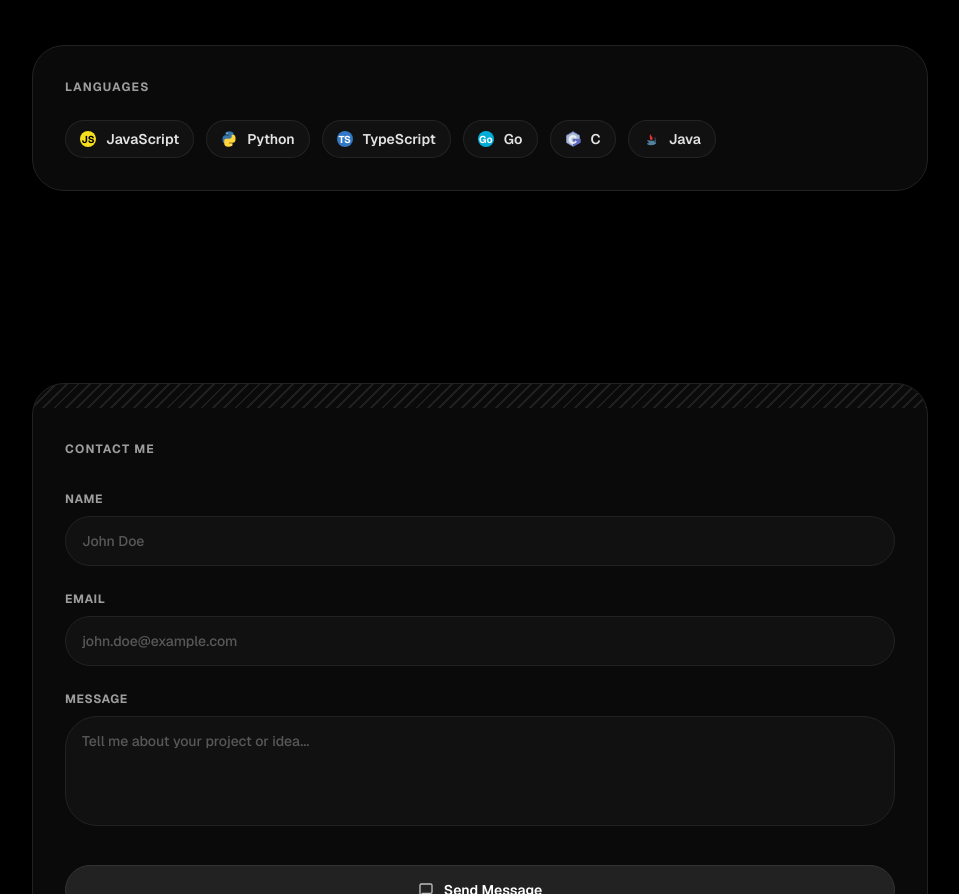
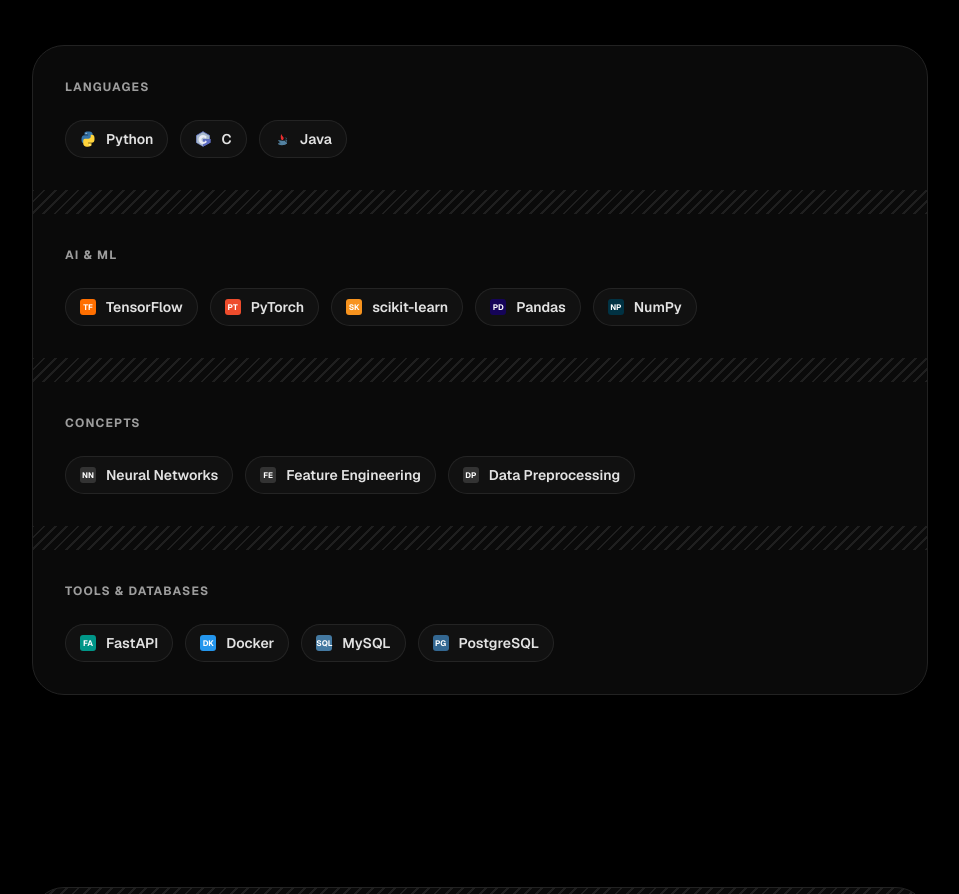
Before and after one commit to AthulRm18/athul-portfolio, a Next.js app: page / in a window 1280 px wide. Shown: the part 3130-4024 px from the top of the page, without its empty margins (160-1119 px from the left). Built offline with nearby package versions, Linux system fonts and the light colour scheme.

Commit message:
feat: update skills section for AI/ML focus

```diff
--- a/src/components/skills/SkillsSection.tsx
+++ b/src/components/skills/SkillsSection.tsx
@@ -46,16 +46,51 @@
   );
 }
 
+function TextIcon({ bg, text, color = "white" }: { bg: string; text: string; color?: string }) {
+  return (
+    <div
+      style={{ backgroundColor: bg, color }}
+      className="w-4 h-4 font-bold text-[8px] flex flex-shrink-0 items-center justify-center rounded-[3px] leading-none"
+    >
+      {text}
+    </div>
+  );
+}
+
 const skillCategories: SkillCategory[] = [
   {
     title: "LANGUAGES",
     skills: [
-      { name: "JavaScript", icon: <div className="w-4 h-4 bg-[#F7DF1E] text-black font-bold text-[10px] flex items-center justify-center rounded-sm">JS</div> },
       { name: "Python", icon: <PythonIcon /> },
-      { name: "TypeScript", icon: <div className="w-4 h-4 bg-[#3178C6] text-white font-bold text-[10px] flex items-center justify-center rounded-sm">TS</div> },
-      { name: "Go", icon: <div className="w-4 h-4 bg-[#00ADD8] text-white font-bold text-[10px] flex items-center justify-center rounded-sm">Go</div> },
       { name: "C", icon: <CIcon /> },
       { name: "Java", icon: <JavaIcon /> },
+    ],
+  },
+  {
+    title: "AI & ML",
+    skills: [
+      { name: "TensorFlow", icon: <TextIcon bg="#FF6F00" text="TF" /> },
+      { name: "PyTorch", icon: <TextIcon bg="#EE4C2C" text="PT" /> },
+      { name: "scikit-learn", icon: <TextIcon bg="#F7931E" text="SK" /> },
+      { name: "Pandas", icon: <TextIcon bg="#150458" text="PD" /> },
+      { name: "NumPy", icon: <TextIcon bg="#013243" text="NP" /> },
+    ],
+  },
+  {
+    title: "CONCEPTS",
+    skills: [
+      { name: "Neural Networks", icon: <TextIcon bg="#333333" text="NN" /> },
+      { name: "Feature Engineering", icon: <TextIcon bg="#333333" text="FE" /> },
+      { name: "Data Preprocessing", icon: <TextIcon bg="#333333" text="DP" /> },
+    ],
+  },
+  {
+    title: "TOOLS & DATABASES",
+    skills: [
+      { name: "FastAPI", icon: <TextIcon bg="#009688" text="FA" /> },
+      { name: "Docker", icon: <TextIcon bg="#2496ED" text="DK" /> },
+      { name: "MySQL", icon: <TextIcon bg="#4479A1" text="SQL" /> },
+      { name: "PostgreSQL", icon: <TextIcon bg="#336791" text="PG" /> },
     ],
   },
 ];
```
